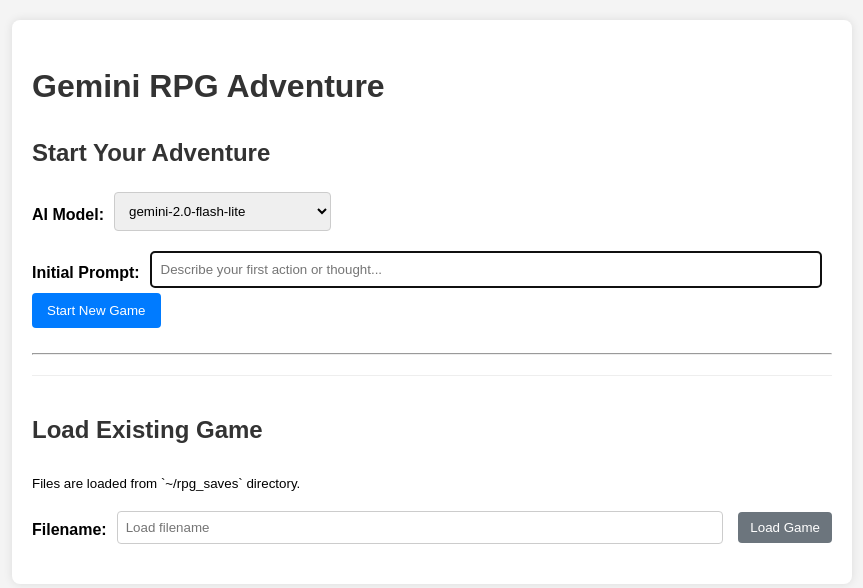
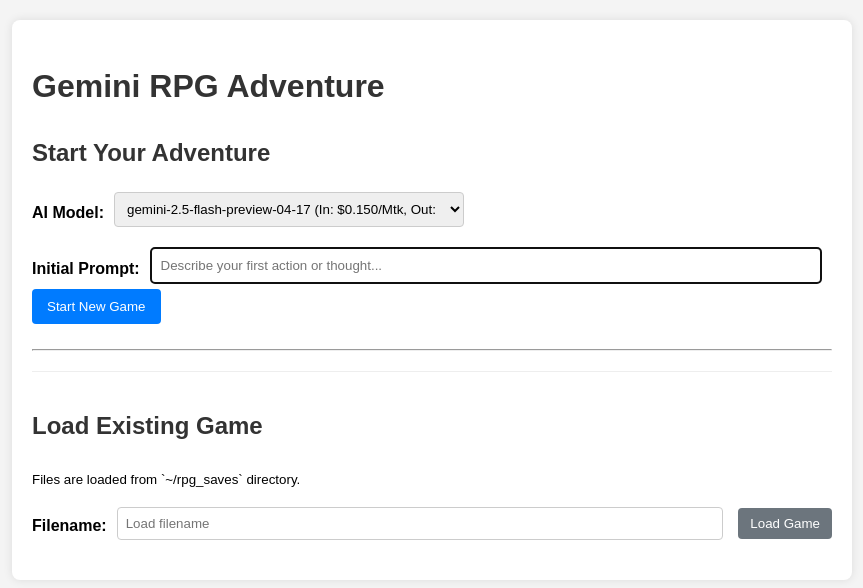
Before and after one commit to zicongmei/ai-rpg, a Flask app: page / in a window 1280 px wide. Shown: the top 588 px of the page, without its empty margins (208-1071 px from the left). Run offline with Flask 3, Linux system fonts and the light colour scheme; parts of the project's set-up code (start-up, migrations or seed data) failed here and were passed over.

Commit message:
change model

```diff
--- a/gemini-img/app.py
+++ b/gemini-img/app.py
@@ -11,8 +11,9 @@
 app.secret_key = secrets.token_hex(16)  # Or use environment variable
 
 # --- Define Available Models ---
-AVAILABLE_MODELS = game_logic.ALLOWED_MODELS
+AVAILABLE_MODELS = game_logic.MODEL_COSTS.keys()
 DEFAULT_MODEL = game_logic.DEFAULT_MODEL_NAME
+MODEL_COSTS = game_logic.MODEL_COSTS  # Get costs from game_logic
 
 
 @app.route('/', methods=['GET', 'POST'])
@@ -62,7 +63,8 @@
                            available_models=AVAILABLE_MODELS,
                            selected_model=selected_model,
                            last_request_cost=last_request_cost,
-                           estimated_total_cost=estimated_total_cost)
+                           estimated_total_cost=estimated_total_cost,
+                           model_costs=MODEL_COSTS)  # Pass costs to template
 
 
 @app.route('/new_game', methods=['POST'])
@@ -73,8 +75,10 @@
 
     if not initial_prompt:
         flash("Please provide an initial thought or action.", "warning")
+        # Pass model costs even on validation error
         return render_template('index.html', game_state=None, feedback=None,
-                               available_models=AVAILABLE_MODELS, selected_model=selected_model)
+                               available_models=AVAILABLE_MODELS, selected_model=selected_model,
+                               model_costs=MODEL_COSTS)
 
     # start_new_game returns the initial state including costs
     new_game_state, feedback_msg, _, _ = game_logic.start_new_game(
@@ -146,7 +150,8 @@
     # TODO: Consider making this selectable or configurable if cost is a concern
     selected_model_for_prompt = session.get('selected_model', DEFAULT_MODEL)
     b64_image_data, error_message, prompt_input_tokens, prompt_output_tokens = \
-        game_logic.generate_image_with_imagen(last_scene, selected_model_for_prompt)
+        game_logic.generate_image_with_imagen(
+            last_scene, selected_model_for_prompt)
 
     # Optional: Update game state with image prompt token usage if needed
     # This would require updating game_state in session, which GET requests usually don't do.
--- a/gemini-img/game_logic.py
+++ b/gemini-img/game_logic.py
@@ -19,22 +19,17 @@
 
 # --- Constants ---
 # Use consistent naming with dashes as provided in the prompt
-DEFAULT_MODEL_NAME = 'gemini-2.0-flash-lite'
-
-ALLOWED_MODELS = [
-    'gemini-2.0-flash-lite',
-    'gemini-2.0-flash',
-    'gemini-2.5-pro-preview-03-25'  # Use the exact name if this is the correct ID
-]
+DEFAULT_MODEL_NAME = 'gemini-2.5-flash-preview-04-17'
 
 # --- Cost Data (per 1 Million Tokens) ---
 MODEL_COSTS = {
     'gemini-2.0-flash-lite': {'input': 0.075, 'output': 0.30},
     'gemini-2.0-flash': {'input': 0.10, 'output': 0.40},
-    # Using the name from ALLOWED_MODELS, ensure pricing is correct
     'gemini-2.5-pro-preview-03-25': {'input': 1.25, 'output': 10.0},
-    # Add costs for other models if you use them
+    'gemini-2.5-flash-preview-04-17': {'input': 0.15, 'output': 0.60}
 }
+
+IMAGE_MODEL = "imagen-3.0-generate-002"
 
 SAVE_DIR = os.path.expanduser("~/rpg_saves")
 os.makedirs(SAVE_DIR, exist_ok=True)
@@ -85,7 +80,12 @@
 
 # --- Model Selection ---
 try:
-    imagen_model_name = "imagegeneration@006"
+    # Initialize Generative AI Client for all Gemini models
+    # No need to initialize individual models here, done in get_gemini_response
+    genai.configure(credentials=credentials)
+    print("Google Generative AI Client configured.")
+
+    imagen_model_name = IMAGE_MODEL
     print(f"Using Imagen model: {imagen_model_name}")
     imagen_model = ImageGenerationModel.from_pretrained(imagen_model_name)
 
@@ -116,7 +116,7 @@
     Sends a prompt to the specified Gemini model and returns the text response
     along with input and output token counts.
     """
-    if model_name not in ALLOWED_MODELS:
+    if model_name not in MODEL_COSTS.keys():
         print(
             f"WARN: Invalid model '{model_name}' requested. Using default '{DEFAULT_MODEL_NAME}'.")
         model_name = DEFAULT_MODEL_NAME
@@ -125,7 +125,9 @@
     input_tokens = 0
     output_tokens = 0
     try:
-        model_to_use = genai.GenerativeModel(model_name)
+        # Use the correct model name format for the API
+        api_model_name = f"models/{model_name}"
+        model_to_use = genai.GenerativeModel(api_model_name)
         response = model_to_use.generate_content(prompt)
 
         if hasattr(response, 'usage_metadata'):
--- a/gemini-img/templates/index.html
+++ b/gemini-img/templates/index.html
@@ -300,10 +300,18 @@
              margin-right: 10px;
              margin-bottom: 5px; /* Add space if wrapped */
              max-width: 350px; /* Limit width */
+             padding: 8px; /* Match other inputs */
+             border: 1px solid #ccc;
+             border-radius: 4px;
         }
          .form-group button {
              margin-bottom: 5px; /* Add space if wrapped */
          }
+         /* Style for model costs in select */
+        .model-cost {
+            font-size: 0.85em;
+            color: #555;
+        }
     </style>
 </head>
 
@@ -355,7 +363,9 @@
                     <option value="{{ model }}" {% if model==selected_model %}selected{% endif %}>
                         {{ model }}
                         {% if model_costs and model in model_costs %}
-                        (In: ${{ "%.2f"|format(model_costs[model].input) }}/Mtk, Out: ${{ "%.2f"|format(model_costs[model].output) }}/Mtk)
+                        <span class="model-cost">
+                            (In: ${{ "%.3f"|format(model_costs[model].input) }}/Mtk, Out: ${{ "%.3f"|format(model_costs[model].output) }}/Mtk)
+                        </span>
                         {% endif %}
                     </option>
                     {% endfor %}
@@ -381,7 +391,7 @@
                 <strong>Input:</strong> {{ game_state.get('total_input_tokens', 'N/A') }} |
                 <strong>Output:</strong> {{ game_state.get('total_output_tokens', 'N/A') }}
             </span>
-             <span>Estimated Total Cost:
+             <span>Estimated Total Cost (Using {{ selected_model }} rates):
                 <strong>${{ "{:.6f}".format(estimated_total_cost) }}</strong>
             </span>
         </div>
@@ -455,7 +465,9 @@
                         <option value="{{ model }}" {% if model==selected_model %}selected{% endif %}>
                             {{ model }}
                             {% if model_costs and model in model_costs %}
-                            (In: ${{ "%.2f"|format(model_costs[model].input) }}/Mtk, Out: ${{ "%.2f"|format(model_costs[model].output) }}/Mtk)
+                            <span class="model-cost">
+                               (In: ${{ "%.3f"|format(model_costs[model].input) }}/Mtk, Out: ${{ "%.3f"|format(model_costs[model].output) }}/Mtk)
+                            </span>
                             {% endif %}
                         </option>
                         {% endfor %}
```
